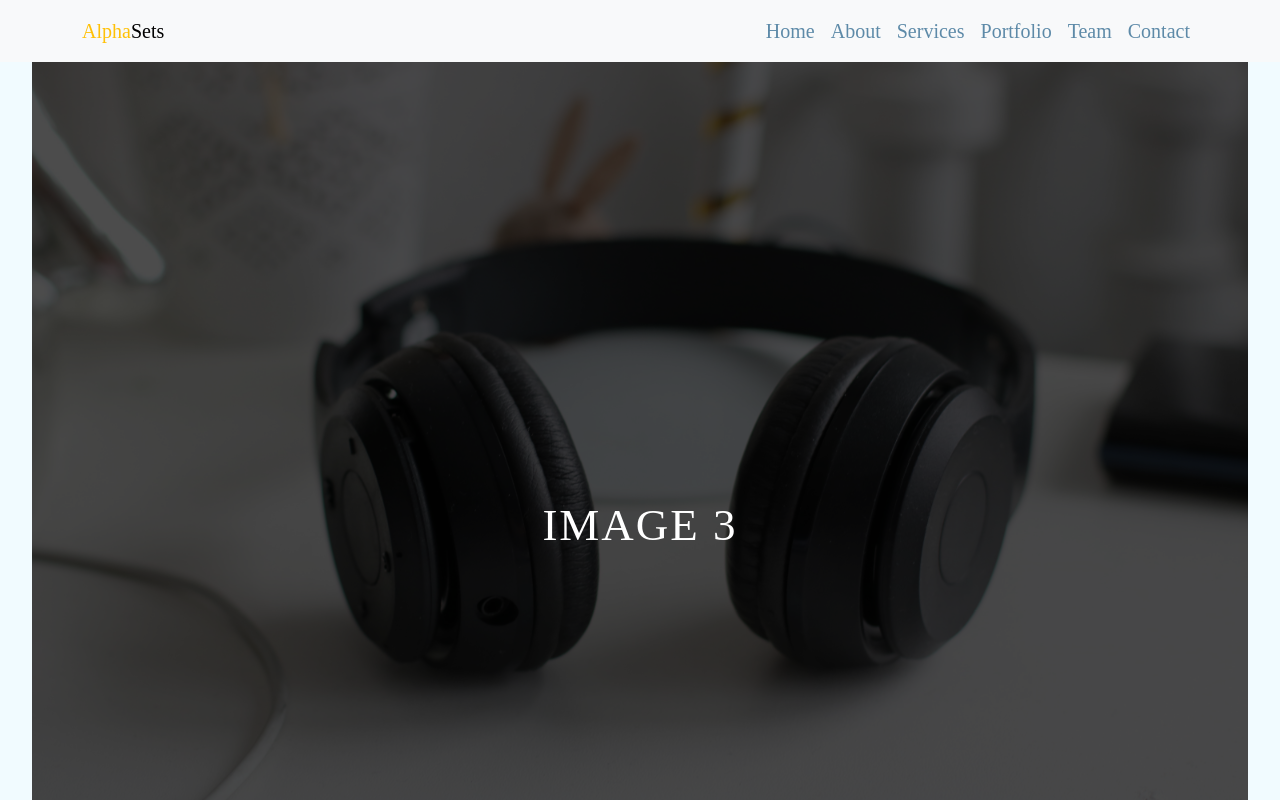
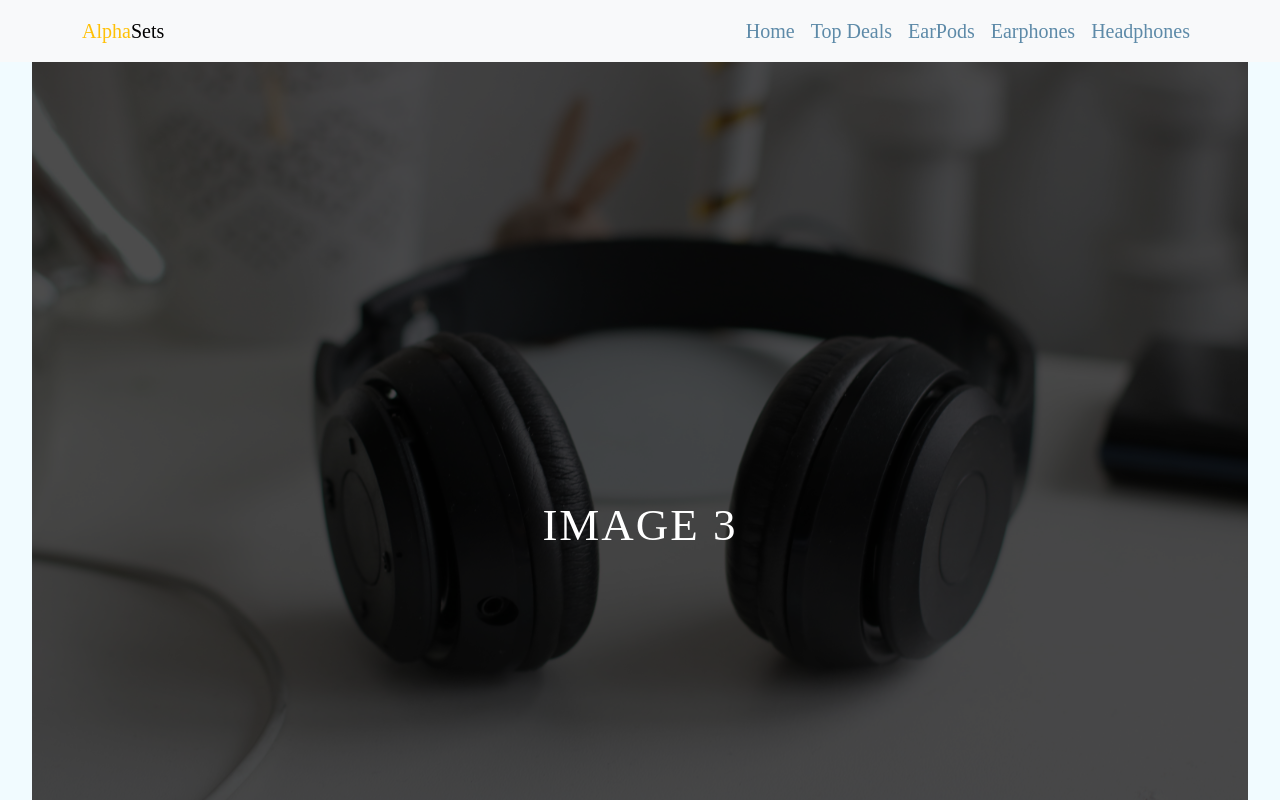
Before and after one commit to justin-ngatho/Headsets, a React (Create React App) app: page / in a window 1280 px wide. Shown: the top 800 px of the page. Built offline with nearby package versions, Linux system fonts and the light colour scheme.

Commit message:
updated nav.js and title

```diff
--- a/public/index.html
+++ b/public/index.html
@@ -24,7 +24,7 @@
       work correctly both with client-side routing and a non-root public URL.
       Learn how to configure a non-root public URL by running `npm run build`.
     -->
-    <title>React App</title>
+    <title>AlphaSets</title>
     <link href="https://cdn.jsdelivr.net/npm/bootstrap@5.3.0-alpha1/dist/css/bootstrap.min.css" rel="stylesheet" >
     <link rel="stylesheet" href="https://cdn.jsdelivr.net/npm/bootstrap-icons@1.10.3/font/bootstrap-icons.css">
   </head>
--- a/src/components/deals.js
+++ b/src/components/deals.js
@@ -4,7 +4,7 @@ export default function  TopDeals (props) {
 
 
     return (
-        <div>
+        <div className="top">
              <div className="container-deals">
             <div className="deals-card">
                 <img src={props.reviews.image} alt="headpones"/>
--- a/src/components/earphones.js
+++ b/src/components/earphones.js
@@ -1,6 +1,6 @@
 export default function Earphones (props) {
     return (
-        <div>
+        <div className="earphones">
              <div className="container-deals">
             <div className="deals-card">
                 <img src={props.earphones.image} alt="headpones"/>
--- a/src/components/headphones.js
+++ b/src/components/headphones.js
@@ -1,7 +1,7 @@
 
 export default function Headphones (props) {
     return (
-        <div>
+        <div className="headphones">
              <div className="container-deals">
             <div className="deals-card">
                 <img src={props.headphones.image} alt="headpones"/>
--- a/src/components/nav.js
+++ b/src/components/nav.js
@@ -20,21 +20,17 @@ export default function Navbar () {
               <a className="nav-link" href="#home">Home</a>
             </li>
             <li className="nav-item">
-              <a className="nav-link" href="#about">About</a>
+              <a className="nav-link" href="#top">Top Deals</a>
             </li>
             <li className="nav-item">
-              <a className="nav-link" href="#services">Services</a>
+              <a className="nav-link" href="#earpods">EarPods</a>
             </li>
             <li className="nav-item">
-              <a className="nav-link" href="#portfolio">Portfolio</a>
+              <a className="nav-link" href="#earphones">Earphones</a>
             </li>
             <li className="nav-item">
-              <a className="nav-link" href="#team">Team</a>
+              <a className="nav-link" href="#headphones">Headphones</a>
             </li>
-            <li className="nav-item">
-              <a className="nav-link" href="#contact">Contact</a>
-            </li>
-
           </ul>
         </div>
       </div>
--- a/src/components/pods.js
+++ b/src/components/pods.js
@@ -3,7 +3,7 @@ export default function Pods(props) {
 
     return (
 
-        <div>
+        <div className="earpods">
              <div className="container-deals">
             <div className="deals-card">
                 <img src={props.pods.image} alt="headpones"/>
```
